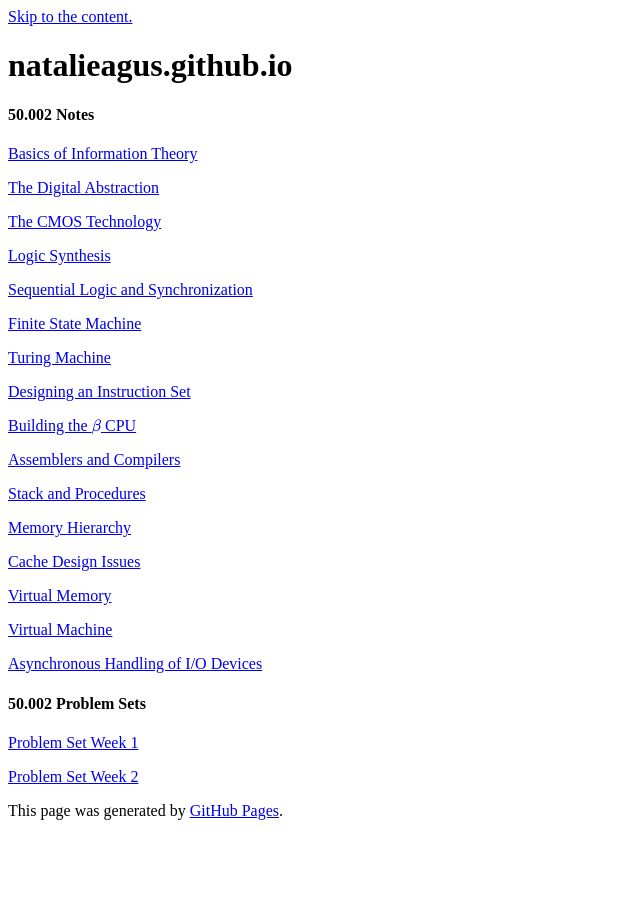
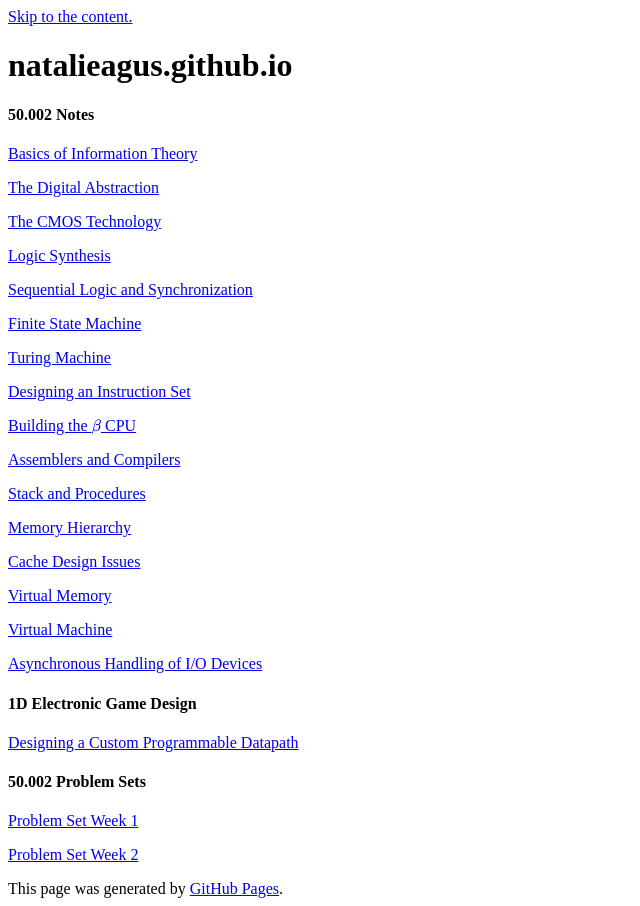
Before and after one commit to natalieagus/natalieagus.github.io, a Jekyll site: the page built from index.md, in a window 1280 px wide. Shown: the whole page, without its empty margins (0-640 px from the left). Built offline with Jekyll 4.4.1, drawn with Linux system fonts in a browser that asks for light colours; our own code applies the rules of GitHub Pages for plain Markdown files; formulas are drawn with MathJax 3; a script that is not in the unit is left out; the repository's description, which GitHub fills in, is left out.

Commit message:
update to contain 1d

```diff
--- a/index.md
+++ b/index.md
@@ -31,6 +31,9 @@
 
 [Asynchronous Handling of I/O Devices](https://natalieagus.github.io/50002/devices_and_interrupts.html)
 
+#### 1D Electronic Game Design
+[Designing a Custom Programmable Datapath](https://natalieagus.github.io/50002/1D_programmable_machine.html)
+
 #### 50.002 Problem Sets
 [Problem Set Week 1](https://natalieagus.github.io/50002/PS1/)
 
```
